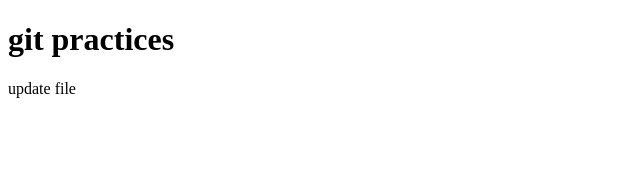
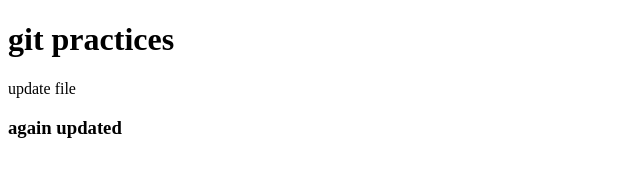
Before and after one commit to arman-c0der/git-practices, a plain HTML site: page index.html in a window 1280 px wide. Shown: the whole page, without its empty margins (0-640 px from the left). Drawn offline with Linux system fonts and the light colour scheme.

Commit message:
Update index.html

```diff
--- a/index.html
+++ b/index.html
@@ -8,5 +8,6 @@
 <body>
   <h1>git practices</h1>
   <p>update file</p>
+  <h3>again updated</h3>
 </body>
 </html>
```
